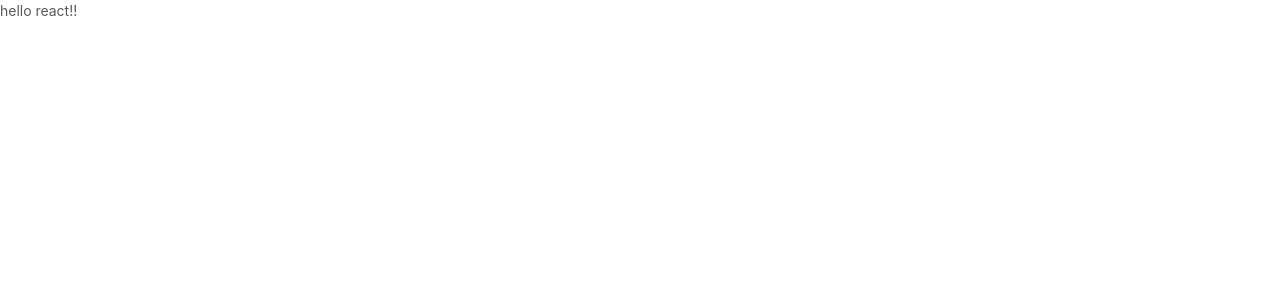
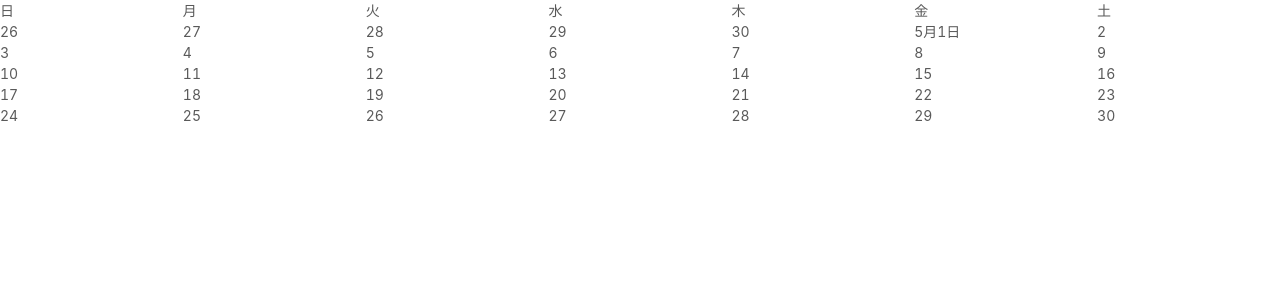
Before and after one commit to nyshk97/calendar_by_myself, a React app in the folder front/: page / in a window 1280 px wide. Shown: the top 300 px of the page. Built offline with nearby package versions, Linux system fonts and the light colour scheme.

Commit message:
日付部分のスタイル以外を実装

```diff
--- /dev/null
+++ b/front/src/components/CalendarBoard/index.jsx
@@ -0,0 +1,26 @@
+import React from "react";
+import { GridList } from "@material-ui/core";
+import CalendarElement from "../CalendarElement";
+import { createCalendar } from "../../services/calendar";
+
+const calendar = createCalendar();
+const days = ["日", "月", "火", "水", "木", "金", "土"];
+
+const CalendarBoard = () => {
+  return (
+    <div>
+      <GridList cols={7} spacing={0} cellHeight="auto">
+        {days.map((d) => (
+          <li key={d}>{d}</li>
+        ))}
+        {calendar.map((c) => (
+          <li key={c.toISOString()}>
+            <CalendarElement day={c} />
+          </li>
+        ))}
+      </GridList>
+    </div>
+  );
+};
+
+export default CalendarBoard;
--- /dev/null
+++ b/front/src/components/CalendarElement/index.jsx
@@ -0,0 +1,18 @@
+import React from "react";
+import dayjs from "dayjs";
+import { isSameDay, isFirstDay, isSameMonth } from "../../services/calendar";
+
+const CalendarElement = ({ day }) => {
+  const today = dayjs();
+  const isCurrentMonth = isSameMonth(day, today);
+  const textColor = isCurrentMonth ? "textPrimary" : "textSecondary";
+  const format = isFirstDay(day) ? "M月D日" : "D";
+  const isToday = isSameDay(day, today);
+  return (
+    <div>
+      <span className={isToday ? "today" : ""}>{day.format(format)}</span>
+    </div>
+  );
+};
+
+export default CalendarElement;
--- a/front/src/index.jsx
+++ b/front/src/index.jsx
@@ -1,6 +1,14 @@
 import React from "react";
 import ReactDOM from "react-dom";
+import CalendarBoard from "./components/CalendarBoard";
+import dayjs from "dayjs";
+import "dayjs/locale/ja";
+dayjs.locale("ja");
 
-const App = () => <di>hello react!!</di>;
+const App = () => (
+  <div>
+    <CalendarBoard />
+  </div>
+);
 
 ReactDOM.render(<App />, document.getElementById("root"));
--- /dev/null
+++ b/front/src/services/calendar.js
@@ -0,0 +1,25 @@
+import dayjs from "dayjs";
+
+export const createCalendar = () => {
+  const firstDay = dayjs().startOf("month");
+  const firstDayIndex = firstDay.day();
+  return Array(35)
+    .fill(0)
+    .map((_, i) => {
+      const diffFromFirstDay = i - firstDayIndex;
+      const day = firstDay.add(diffFromFirstDay, "day");
+      return day;
+    });
+};
+
+export const isSameDay = (d1, d2) => {
+  const format = "YYYYMMDD";
+  return d1.format(format) === d2.format(format);
+};
+
+export const isSameMonth = (m1, m2) => {
+  const format = "YYYYMM";
+  return m1.format(format) === m2.format(format);
+};
+
+export const isFirstDay = (day) => day.date() === 1;
```
